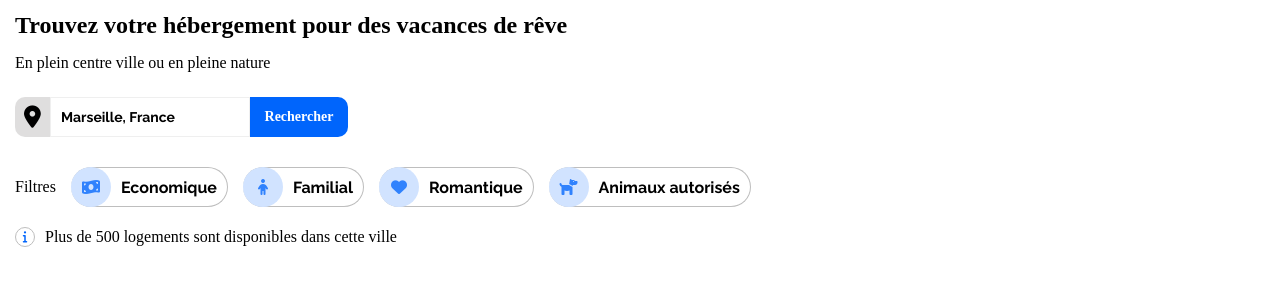
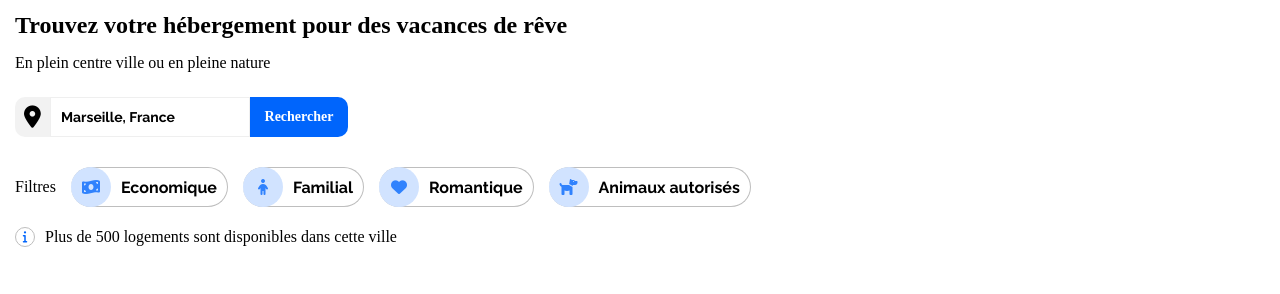
Before and after one commit to reda-madjoub/RedaMadjoub_2_20112020, a plain HTML site: page index.html in a window 1280 px wide. Shown: the part 83-377 px from the top of the page. Drawn offline with Linux system fonts and the light colour scheme; a web font is replaced by a local one.

Commit message:
Update style.css

```diff
--- a/style.css
+++ b/style.css
@@ -117,7 +117,7 @@ header nav a {
     justify-content: flex-start;
 }
 .recherche i {
-    background-color: #dfdede;
+    background-color: #f2f2f2;
     font-size: 1.4em;
     padding: 3px 3px;
     width: 35px;
```
